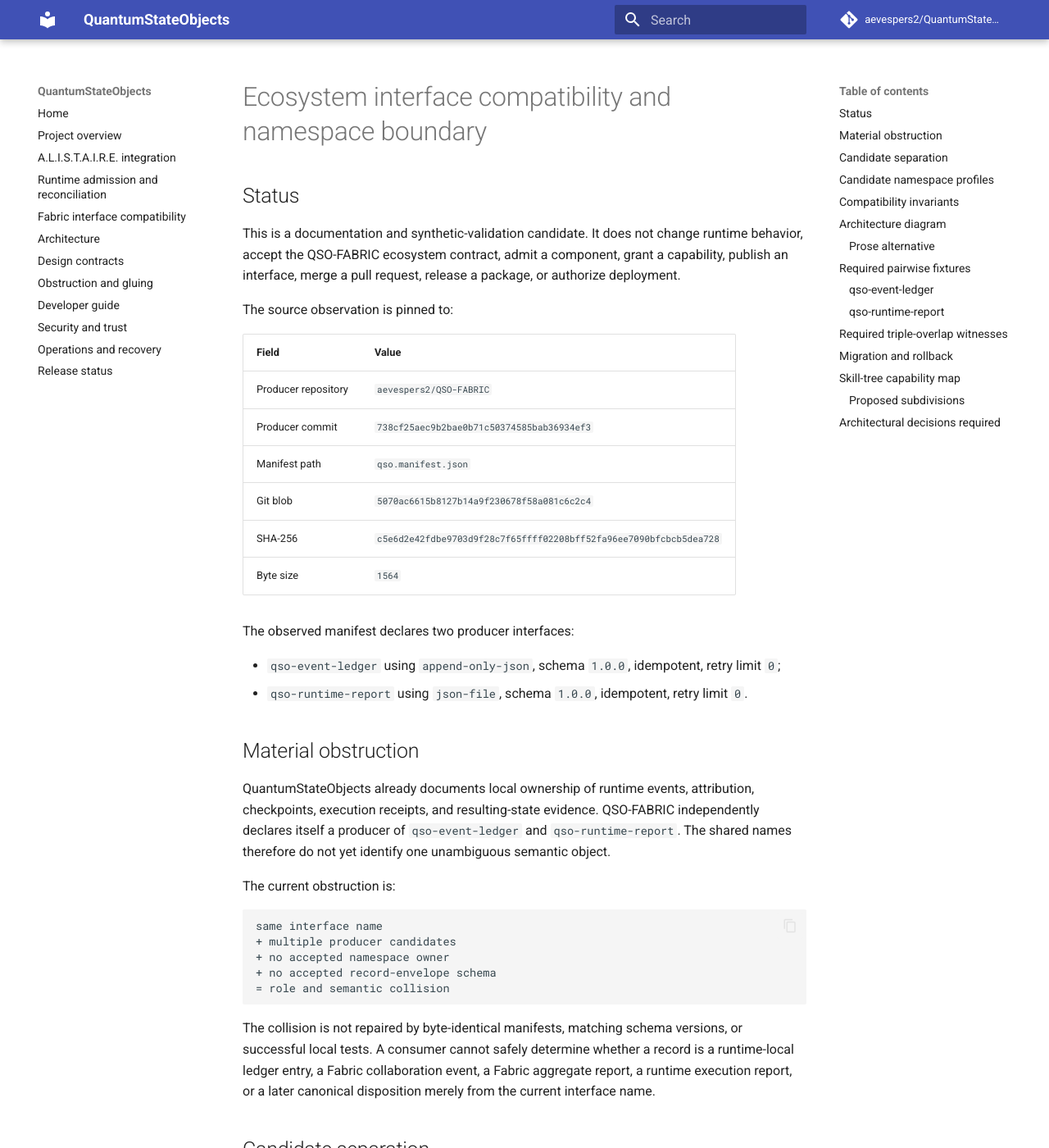
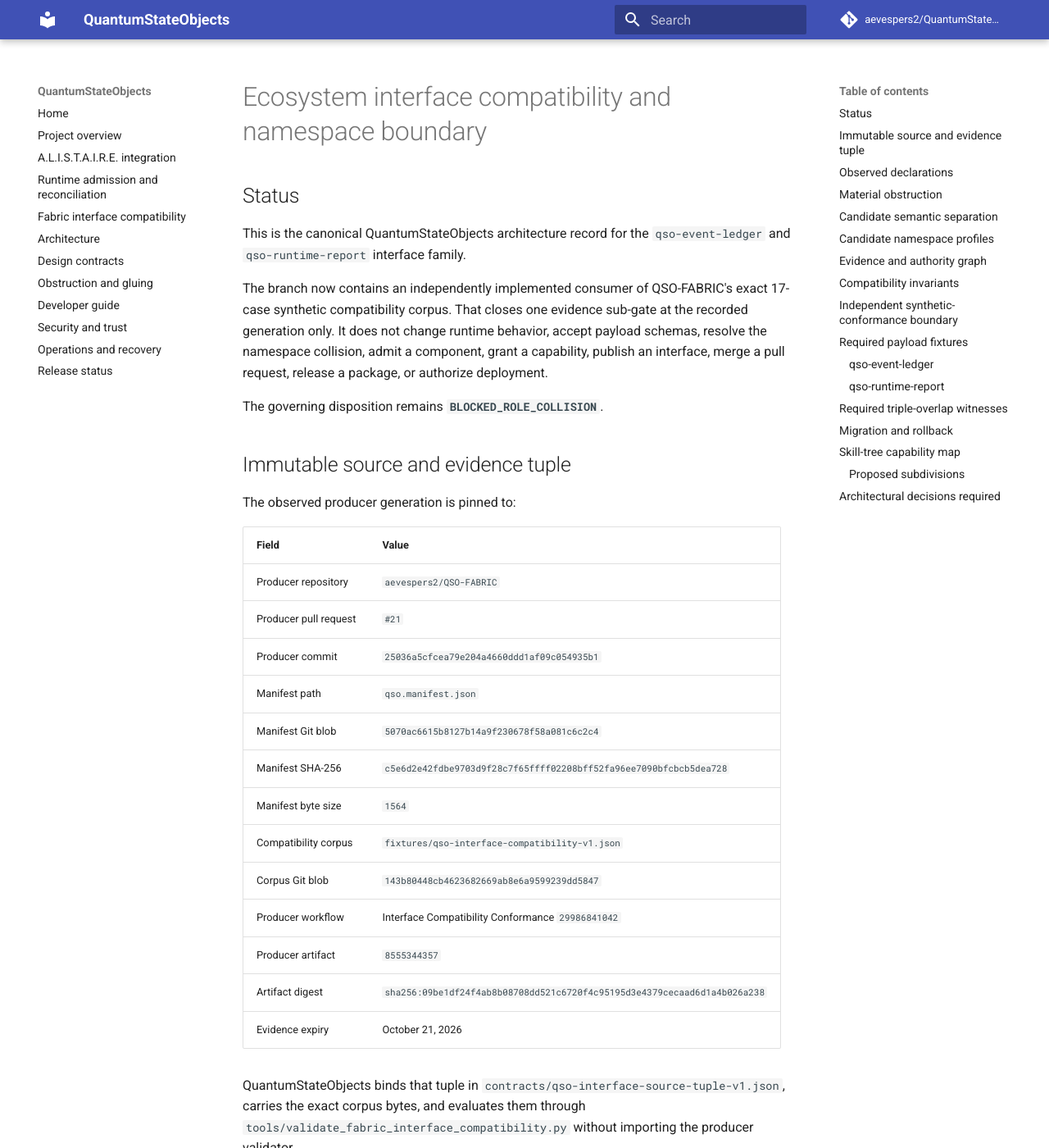
Before and after one commit to aevespers2/QuantumStateObjects, an MkDocs documentation site: the page built from docs/ecosystem-interface-compatibility.md, in a window 1280 px wide and 1400 px high. Shown: the whole window at 82% size. Built offline with MkDocs 1.6.1 and Material for MkDocs 9.7.7, drawn with Linux system fonts in a browser that asks for light colours; comment, search, counter and statistics services are not loaded; some of the changed text lies outside the part shown.

Commit message:
docs: consolidate interface architecture and independent evidence

````diff
--- a/docs/ecosystem-interface-compatibility.md
+++ b/docs/ecosystem-interface-compatibility.md
@@ -2,29 +2,50 @@
 
 ## Status
 
-This is a documentation and synthetic-validation candidate. It does not change runtime behavior, accept the QSO-FABRIC ecosystem contract, admit a component, grant a capability, publish an interface, merge a pull request, release a package, or authorize deployment.
+This is the canonical QuantumStateObjects architecture record for the `qso-event-ledger` and `qso-runtime-report` interface family.
 
-The source observation is pinned to:
+The branch now contains an independently implemented consumer of QSO-FABRIC's exact 17-case synthetic compatibility corpus. That closes one evidence sub-gate at the recorded generation only. It does not change runtime behavior, accept payload schemas, resolve the namespace collision, admit a component, grant a capability, publish an interface, merge a pull request, release a package, or authorize deployment.
+
+The governing disposition remains **`BLOCKED_ROLE_COLLISION`**.
+
+## Immutable source and evidence tuple
+
+The observed producer generation is pinned to:
 
 | Field | Value |
 |---|---|
 | Producer repository | `aevespers2/QSO-FABRIC` |
-| Producer commit | `738cf25aec9b2bae0b71c50374585bab36934ef3` |
+| Producer pull request | `#21` |
+| Producer commit | `25036a5cfcea79e204a4660ddd1af09c054935b1` |
 | Manifest path | `qso.manifest.json` |
-| Git blob | `5070ac6615b8127b14a9f230678f58a081c6c2c4` |
-| SHA-256 | `c5e6d2e42fdbe9703d9f28c7f65ffff02208bff52fa96ee7090bfcbcb5dea728` |
-| Byte size | `1564` |
+| Manifest Git blob | `5070ac6615b8127b14a9f230678f58a081c6c2c4` |
+| Manifest SHA-256 | `c5e6d2e42fdbe9703d9f28c7f65ffff02208bff52fa96ee7090bfcbcb5dea728` |
+| Manifest byte size | `1564` |
+| Compatibility corpus | `fixtures/qso-interface-compatibility-v1.json` |
+| Corpus Git blob | `143b80448cb4623682669ab8e6a9599239dd5847` |
+| Producer workflow | Interface Compatibility Conformance `29986841042` |
+| Producer artifact | `8555344357` |
+| Artifact digest | `sha256:09be1df24f4ab8b08708dd521c6720f4c95195d3e4379cecaad6d1a4b026a238` |
+| Evidence expiry | October 21, 2026 |
 
-The observed manifest declares two producer interfaces:
+QuantumStateObjects binds that tuple in `contracts/qso-interface-source-tuple-v1.json`, carries the exact corpus bytes, and evaluates them through `tools/validate_fabric_interface_compatibility.py` without importing the producer validator.
 
-- `qso-event-ledger` using `append-only-json`, schema `1.0.0`, idempotent, retry limit `0`;
-- `qso-runtime-report` using `json-file`, schema `1.0.0`, idempotent, retry limit `0`.
+Any change to the producer commit, manifest, corpus, contract generation, local fixture, consumer implementation, tests, workflow, artifact, or evidence availability reopens the synthetic-conformance gate.
+
+## Observed declarations
+
+The producer manifest declares two interfaces:
+
+- `qso-event-ledger` using `append-only-json`, schema `1.0.0`, idempotent operation, and retry limit `0`;
+- `qso-runtime-report` using `json-file`, schema `1.0.0`, idempotent operation, and retry limit `0`.
+
+The synthetic corpus tests source currency, interface identity, producer and consumer roles, protocol, schema generation, idempotency, retry policy, default-deny behavior, correction, rollback, evidence binding, and authority non-promotion.
+
+Its positive disposition is `COMPATIBLE_PENDING_ARCHITECTURE_APPROVAL`. This does not override the semantic ownership obstruction described below.
 
 ## Material obstruction
 
-QuantumStateObjects already documents local ownership of runtime events, attribution, checkpoints, execution receipts, and resulting-state evidence. QSO-FABRIC independently declares itself a producer of `qso-event-ledger` and `qso-runtime-report`. The shared names therefore do not yet identify one unambiguous semantic object.
-
-The current obstruction is:
+QuantumStateObjects documents local ownership of runtime events, attribution, checkpoints, execution receipts, and resulting-state evidence. QSO-FABRIC independently declares itself a producer of `qso-event-ledger` and `qso-runtime-report`. The shared names therefore do not yet identify one unambiguous semantic object.
 
 ```text
 same interface name
@@ -34,11 +55,9 @@ same interface name
 = role and semantic collision
 ```
 
-The collision is not repaired by byte-identical manifests, matching schema versions, or successful local tests. A consumer cannot safely determine whether a record is a runtime-local ledger entry, a Fabric collaboration event, a Fabric aggregate report, a runtime execution report, or a later canonical disposition merely from the current interface name.
+Byte-identical fixtures and independent agreement prove that two implementations understand the proposed declaration-level obstruction corpus. They do **not** prove that a runtime-local event, Fabric collaboration event, runtime execution report, Fabric aggregate report, or Repository `1` disposition can be safely represented by the current interface names.
 
-## Candidate separation
-
-The lowest-coupling interpretation keeps each state distinct:
+## Candidate semantic separation
 
 | Record class | Candidate owner | Required identity |
 |---|---|---|
@@ -76,6 +94,34 @@ Three designs remain possible:
    - correction, supersession, revocation, and rollback references.
 
 No option is accepted by this document. Architectural review must choose one and assign migration ownership.
+
+## Evidence and authority graph
+
+```mermaid
+flowchart LR
+    Manifest[QSO-FABRIC manifest declaration]
+    Corpus[Producer compatibility corpus]
+    Consumer[Independent QuantumStateObjects evaluator]
+    Local[Runtime-local ledger and report semantics]
+    Fabric[Fabric collaboration ledger and report semantics]
+    Envelope[Qualified evidence envelope candidate]
+    Bridge[Bridge transport]
+    UI[QSO-STUDIO / AionUi]
+    One[Repository 1 reconciliation]
+    Decision[Separate architecture decision]
+
+    Manifest --> Corpus
+    Corpus --> Consumer
+    Consumer --> Decision
+    Local --> Envelope
+    Fabric --> Envelope
+    Envelope --> Bridge
+    Bridge --> UI
+    Envelope --> One
+    One --> Decision
+```
+
+Prose alternative: QSO-FABRIC's manifest and synthetic corpus are independently evaluated by QuantumStateObjects. Separately, runtime-local records and Fabric-level records remain distinct semantic sources that may later enter a qualified evidence envelope. Bridge may transport evidence to read-only interfaces, and Repository `1` may reconcile it. None of those paths accepts the namespace or creates authority; a separate architecture decision remains required.
 
 ## Compatibility invariants
 
@@ -92,29 +138,24 @@ Every accepted compatibility profile must prove:
 9. runtime success and Fabric acceptance remain distinct from Repository `1` canonical reconciliation;
 10. migration and rollback preserve old evidence and identify every affected consumer.
 
-## Architecture diagram
+## Independent synthetic-conformance boundary
 
-```mermaid
-flowchart LR
-    Runtime[QuantumStateObjects\nlocal runtime] --> RLedger[Runtime event ledger]
-    Runtime --> RReport[Runtime execution report]
-    Fabric[QSO-FABRIC\ncollaboration] --> FLedger[Fabric collaboration ledger]
-    Fabric --> FReport[Fabric aggregate report]
-    RLedger --> Envelope[Qualified evidence envelope]
-    RReport --> Envelope
-    FLedger --> Envelope
-    FReport --> Envelope
-    Envelope --> Bridge[Bridge transport]
-    Envelope --> One[Repository 1 reconciliation]
-    Bridge --> UI[QSO-STUDIO / AionUi]
-    One --> Disposition[Canonical disposition candidate]
-```
+The local consumer must continue to:
 
-### Prose alternative
+- verify producer repository, pull request, exact head, fixture path, Git blob, workflow, artifact, digest, and evidence expiry before semantic use;
+- use strict UTF-8 and JSON parsing with duplicate-key, non-finite, overflow, closed-field, and exact-Boolean controls;
+- independently derive all 17 dispositions and 14 ordered obstruction reasons;
+- reject source-tuple, fixture-byte, fact-order, reason-order, case-identity, disposition, and reason drift;
+- preserve `authority_effect: none`;
+- retain exact-head evidence.
 
-QuantumStateObjects produces local runtime events and execution reports. QSO-FABRIC produces collaboration events and aggregate run reports. Each record enters a qualified evidence envelope that preserves its producer and semantic class. Bridge may transport the envelope to read-only interfaces, while Repository `1` may independently reconcile the evidence. Neither transport nor display creates canonical status.
+The bounded synthetic disposition is:
 
-## Required pairwise fixtures
+`EVIDENCE_SATISFIED_AT_RECORDED_SYNTHETIC_TUPLE`
+
+It does not change `BLOCKED_ROLE_COLLISION` for real payload integration.
+
+## Required payload fixtures
 
 ### `qso-event-ledger`
 
@@ -195,8 +236,10 @@ The work uses the FYSA-120 taxonomy only as a planning map:
 | `CAT-031 / 031-A` | invariants, contract design, state-machine boundaries, and threat-aware criteria |
 | `CAT-031 / 031-D` | integration, fuzz, differential, and runtime-verification planning |
 | `CAT-031 / 031-E` | change-impact analysis, regression prevention, and assurance maintenance |
+| `CAT-032` | distributed interface composition and failure containment |
 | `CAT-040 / 040-D` | compatibility layers, parallel-run validation, and migration planning |
 | `CAT-040 / 040-E` | behavioral equivalence, rollback planning, and post-migration monitoring |
+| `CAT-044` | hostile independent evaluation and reason/disposition convergence |
 | `CAT-054 / 054-A` | asset, trust, identity, attack-surface, and risk modeling |
 | `CAT-054 / 054-E` | control validation, audit evidence, and continuous assurance |
 | `CAT-059 / 059-B` | secure attestation architecture and least-privilege transport |
@@ -211,6 +254,7 @@ These are non-authoritative proposals for later taxonomy review:
 - `012-I` — cross-repository API and interface lifecycle documentation;
 - `017-H` — multi-producer semantic provenance and namespace lineage;
 - `031-H` — independent interface differential-conformance testing;
+- `032-F` — semantic partitioning and distributed interface gluing;
 - `040-F` — portfolio contract migration and consumer-rebinding assurance;
 - `059-G` — evidence-envelope semantic partitioning and attestation rebinding.
 
@@ -227,10 +271,11 @@ Before implementation or acceptance, appoint owners and decide:
 7. privacy, licensing, security, accessibility, release, publication, and resulting-default-branch approval.
 
 ```text
-interface documented
-!= interface accepted
+independent synthetic agreement
+!= namespace resolved
+!= payload schema accepted
 != producer registered
-!= consumer compatible
+!= consumer integration accepted
 != ecosystem admission
 != capability or execution authority
 != merge, release, publication, or deployment approval
````
Also changed, not shown: other parts of docs/ecosystem-interface-compatibility.md (+0 -1 lines).
